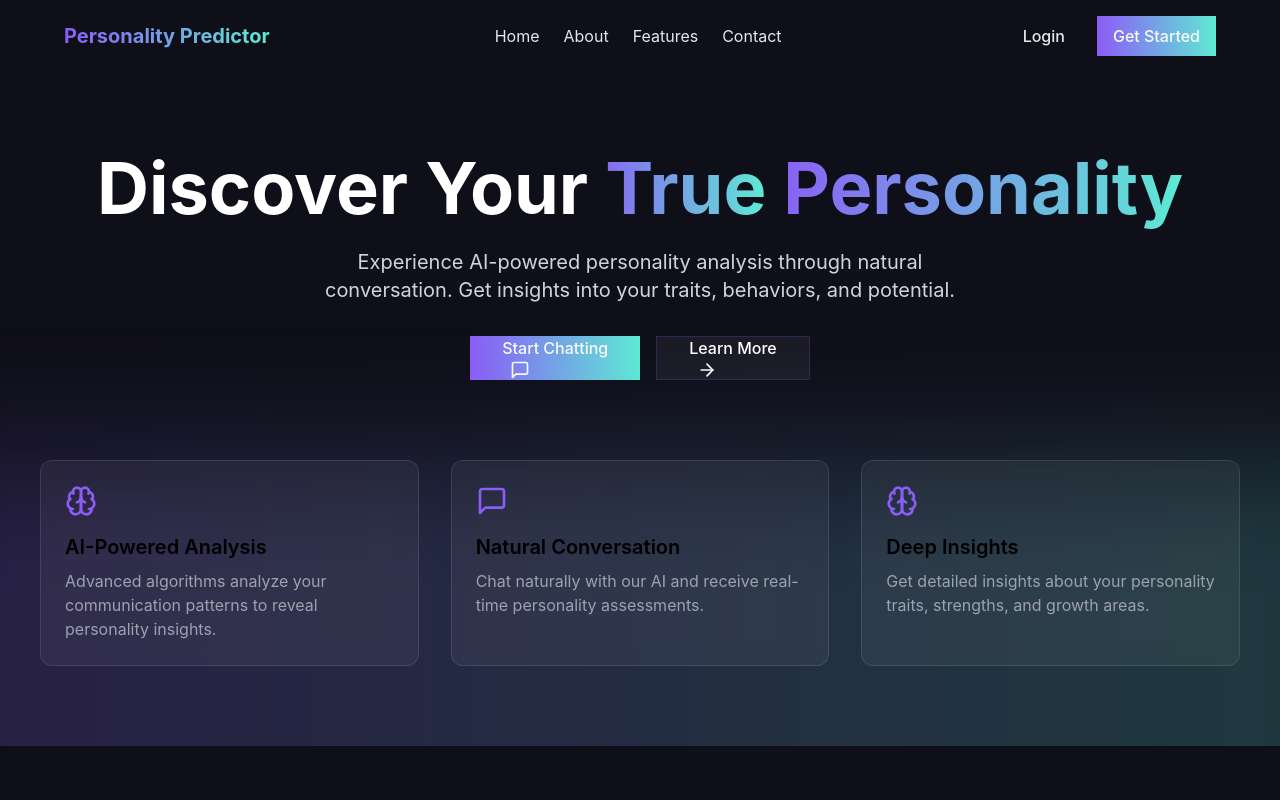
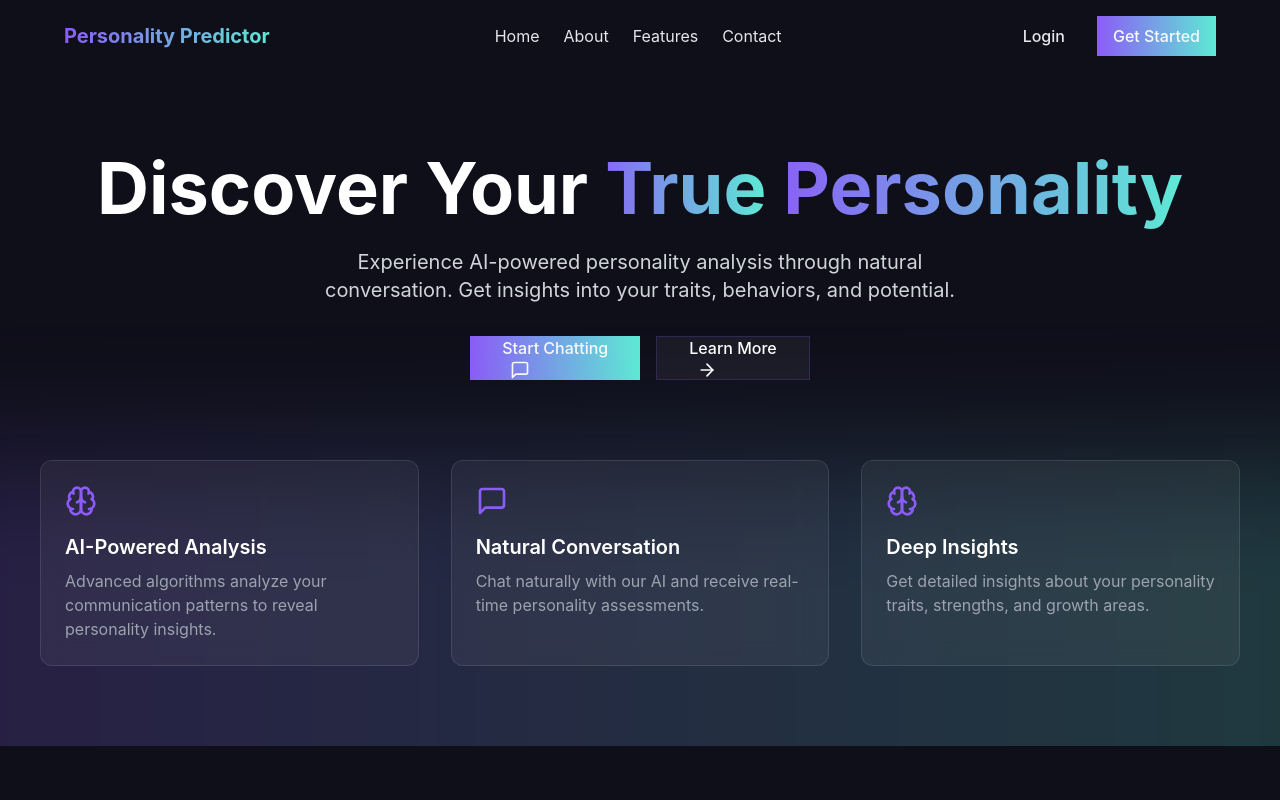
Before and after one commit to Attayab3103/PersonalityPredictor, a React (Create React App) app: page / in a window 1280 px wide. Shown: the top 800 px of the page. Built offline with nearby package versions, Linux system fonts and the light colour scheme.

Commit message:
Updated backend and frontend files for user authentication and page styling

```diff
--- a/src/components/HeroSection.jsx
+++ b/src/components/HeroSection.jsx
@@ -53,7 +53,7 @@ const HeroSection = () => {
             <div className="text-purple mb-4">
               <Brain size={32} />
             </div>
-            <h3 className="text-xl font-semibold mb-2">AI-Powered Analysis</h3>
+            <h3 className="text-xl text-white font-semibold mb-2">AI-Powered Analysis</h3>
             <p className="text-gray-400">
               Advanced algorithms analyze your communication patterns to reveal personality insights.
             </p>
@@ -63,7 +63,7 @@ const HeroSection = () => {
             <div className="text-purple mb-4">
               <MessageSquare size={32} />
             </div>
-            <h3 className="text-xl font-semibold mb-2">Natural Conversation</h3>
+            <h3 className="text-xl text-white font-semibold mb-2">Natural Conversation</h3>
             <p className="text-gray-400">
               Chat naturally with our AI and receive real-time personality assessments.
             </p>
@@ -73,7 +73,7 @@ const HeroSection = () => {
             <div className="text-purple mb-4">
               <Brain size={32} />
             </div>
-            <h3 className="text-xl font-semibold mb-2">Deep Insights</h3>
+            <h3 className="text-xl text-white font-semibold mb-2">Deep Insights</h3>
             <p className="text-gray-400">
               Get detailed insights about your personality traits, strengths, and growth areas.
             </p>
```
